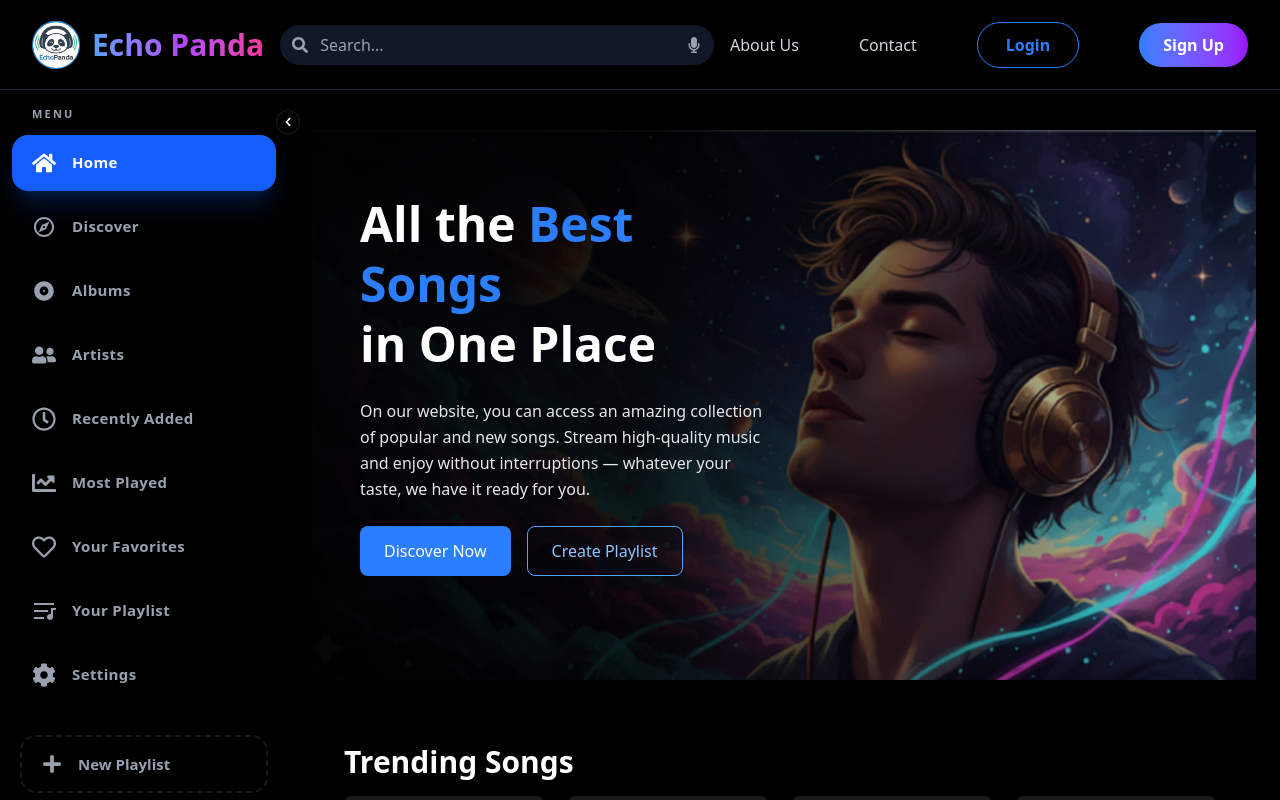
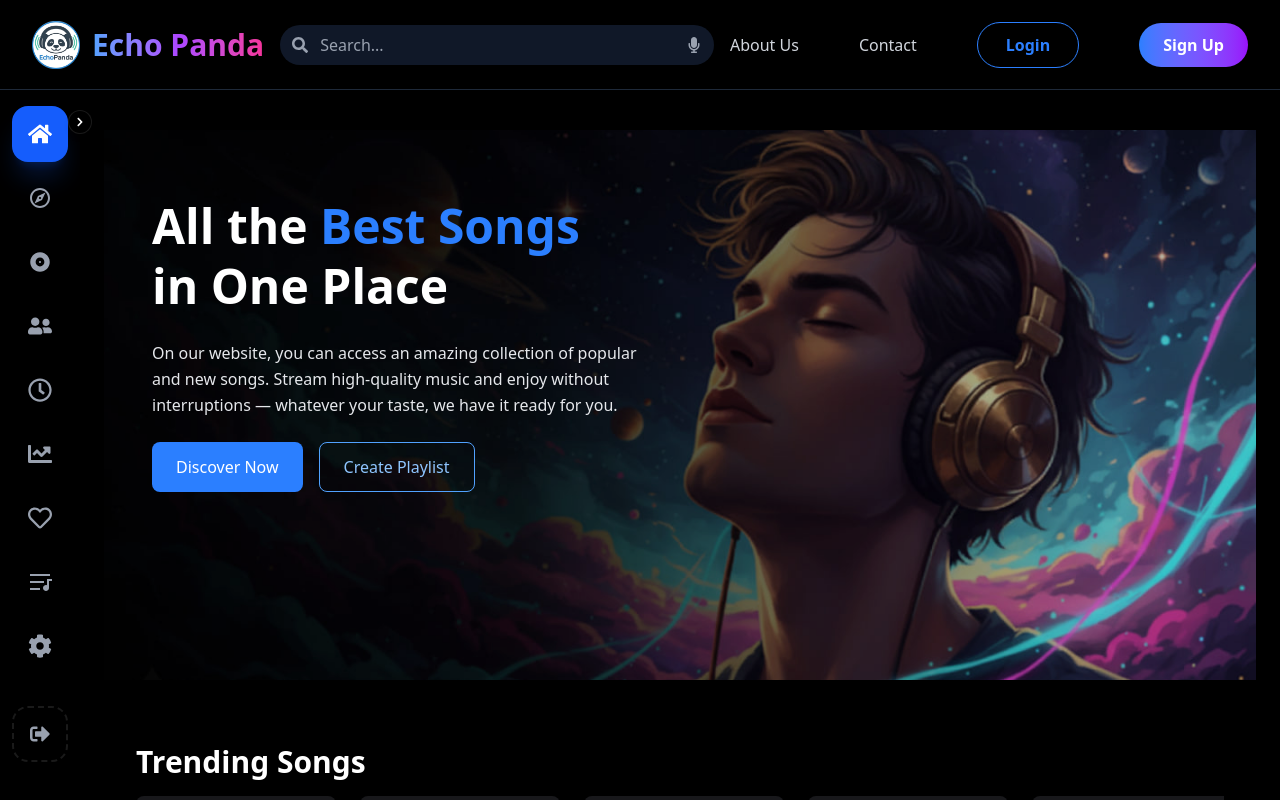
Before and after one commit to EchoPandas/web-echo-panda-front-end, a React (Vite) app: page / in a window 1280 px wide. Built offline with nearby package versions, Linux system fonts and the light colour scheme.

Commit message:
Replace New Playlist with Sign Out; fix sidebar icons

```diff
--- a/src/layouts/HomeLayout.tsx
+++ b/src/layouts/HomeLayout.tsx
@@ -5,20 +5,19 @@ import  NavBar  from '../pages/NavBar';
 
 const HomeLayout: React.FC = () => {
   const [isLightMode, setIsLightMode] = useState(false);
+  // Start collapsed by default on first run
   const [isSidebarCollapsed, setIsSidebarCollapsed] = useState(true);
 
+  // Keep the sidebar collapsed on small screens, but do not auto-expand on larger screens
   useEffect(() => {
     const handleResize = () => {
       if (window.innerWidth < 768) {
         setIsSidebarCollapsed(true);
-      } else {
-        setIsSidebarCollapsed(false);
       }
     };
 
     handleResize();
 
-    //-------------------------------------------
     window.addEventListener("resize", handleResize);
     return () => window.removeEventListener("resize", handleResize);
   }, []);
--- a/src/pages/SideBar.tsx
+++ b/src/pages/SideBar.tsx
@@ -56,11 +56,14 @@ const SideBar: React.FC<SideBarProps> = ({ isLightMode, isCollapsed = false, onT
           )}
 
           <ul className="space-y-2">
-            {sidebarLinks.map((link) => (
+            {sidebarLinks.map((link) => {
+              const Icon = link.icon;
+              return (
                 <li key={link.path}>
                   <NavLink
                     to={link.path}
                     title={isCollapsed ? link.label : ""}
+                    onClick={() => { if (onToggleCollapse) onToggleCollapse(false); }}
                     className={({ isActive }) => `
                       flex items-center rounded-2xl transition-all duration-200 group
                       ${/* BIGGER PADDING HERE */ isCollapsed ? "p-4 justify-center" : "py-4 px-5 justify-start"}
@@ -71,26 +74,28 @@ const SideBar: React.FC<SideBarProps> = ({ isLightMode, isCollapsed = false, onT
                     `}
                   >
                     {/* BIGGER ICONS */}
-                  <link.icon className={`h-6 w-6 flex-shrink-0 transition-transform group-hover:scale-110 ${isCollapsed ? "" : "mr-4"}`} />
+                    {Icon ? <Icon className={`h-6 w-6 flex-shrink-0 transition-transform group-hover:scale-110 ${isCollapsed ? "" : "mr-4"}`} /> : null}
                     {!isCollapsed && <span className="font-bold text-[15px] truncate tracking-wide">{link.label}</span>}
                   </NavLink>
                 </li>
-            ))}
+              );
+            })}
           </ul>
 
-          {/* Action Section */}
+          {/* Action Section (changed to Sign Out) */}
           <div className={`mt-8 ${isCollapsed ? "px-0" : "px-2"}`}>
             <button
-              onClick={() => alert("New Playlist")}
+              onClick={handleLogout}
+              aria-label="Sign out"
               className={`flex items-center w-full rounded-2xl border-2 border-dashed transition-all group
                 ${isCollapsed ? "p-4 justify-center" : "py-4 px-5 justify-start"}
-                ${isLightMode ? "border-gray-200 hover:border-blue-500" : "border-white/10 hover:border-blue-500"}
+                ${isLightMode ? "border-gray-200 hover:border-red-500" : "border-white/10 hover:border-red-500"}
               `}
             >
-              <FaPlus className="h-5 w-5 text-gray-400 group-hover:text-blue-500 transition-colors" />
+              <FaSignOutAlt className="h-5 w-5 text-gray-400 group-hover:text-red-500 transition-colors" />
               {!isCollapsed && (
-                <span className="ml-4 text-[15px] font-bold text-gray-400 group-hover:text-blue-500">
-                  New Playlist
+                <span className="ml-4 text-[15px] font-bold text-gray-400 group-hover:text-red-500">
+                  Sign Out
                 </span>
               )}
             </button>
```
Also changed, not shown: 1 other file (tests, documents, lock files or other folders). Lines whose indentation alone changed are shown as unchanged.
